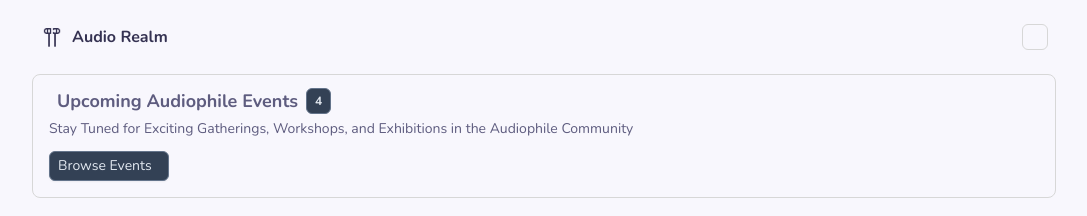
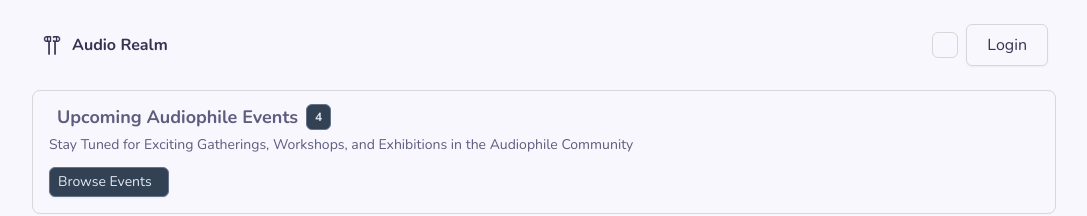
Before and after one commit to dwiwijaya/audio-realm, a Next.js app: page / in a window 1280 px wide. Shown: the top 216 px of the page, without its empty margins (136-1223 px from the left). Built offline with nearby package versions, Linux system fonts and the light colour scheme; no server answers.

Commit message:
fix: navbar ternary variable on check user for btn login logout

```diff
--- a/src/components/layout/Navbar.jsx
+++ b/src/components/layout/Navbar.jsx
@@ -9,6 +9,7 @@ import { useUser } from '@/context/user';
 
 const Navbar = () => {
     const user = useUser();
+    const {uid} = user
     const { theme, setTheme } = useTheme();
     const [mounted, setMounted] = useState(false);
 
@@ -36,7 +37,7 @@ const Navbar = () => {
                     <button className='border rounded-md border-stroke p-3 flex items-center justify-center' onClick={toggleTheme}>
                         <i className={`group-active:rotate-90 transition-3s bx bx-${theme == 'dark' ? 'moon' : 'sun'}`} />
                     </button>
-                    {!user ? <Link href="auth/signin" className="btn text-title hover:text-gray-300">Login</Link> : <SignoutToggle/>}
+                    {!uid ? <Link href="auth/signin" className="btn text-title ">Login</Link> : <SignoutToggle/>}
                 </div>
             </div>
         </nav>
```
